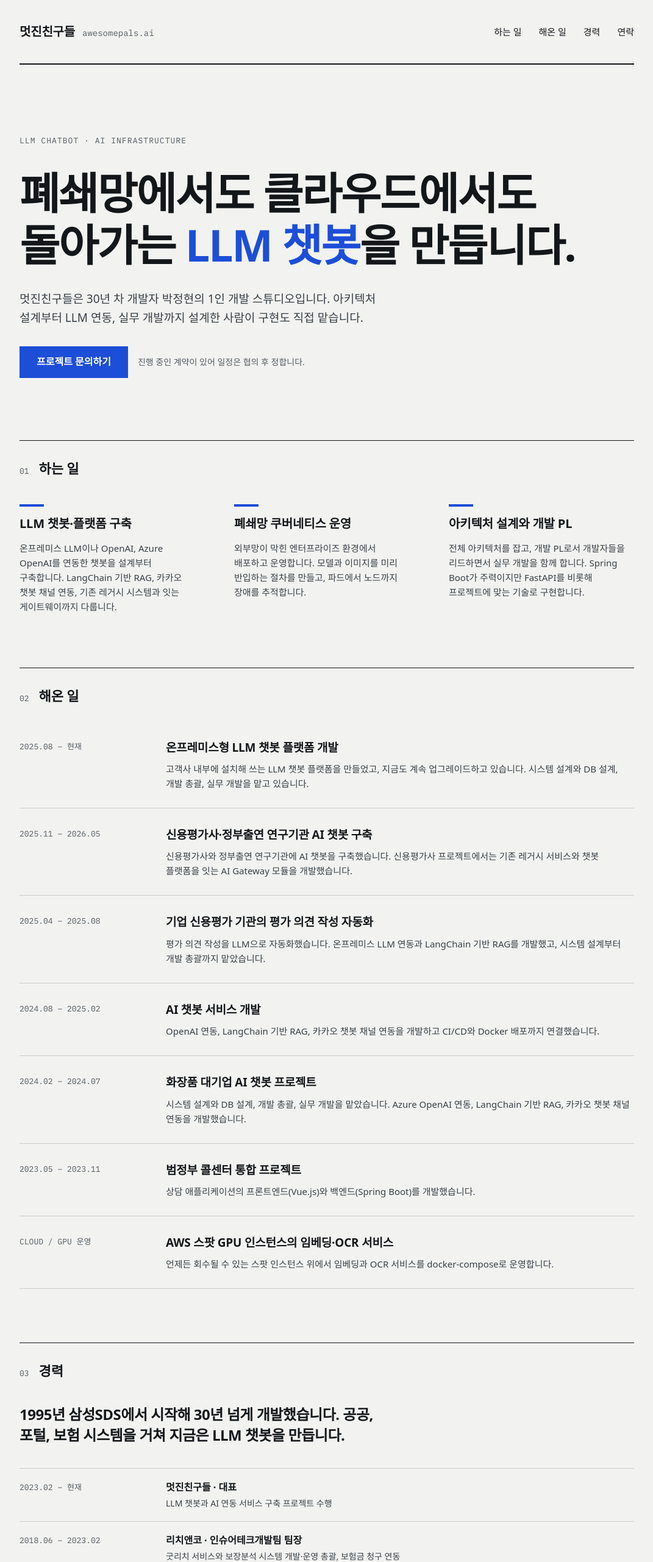
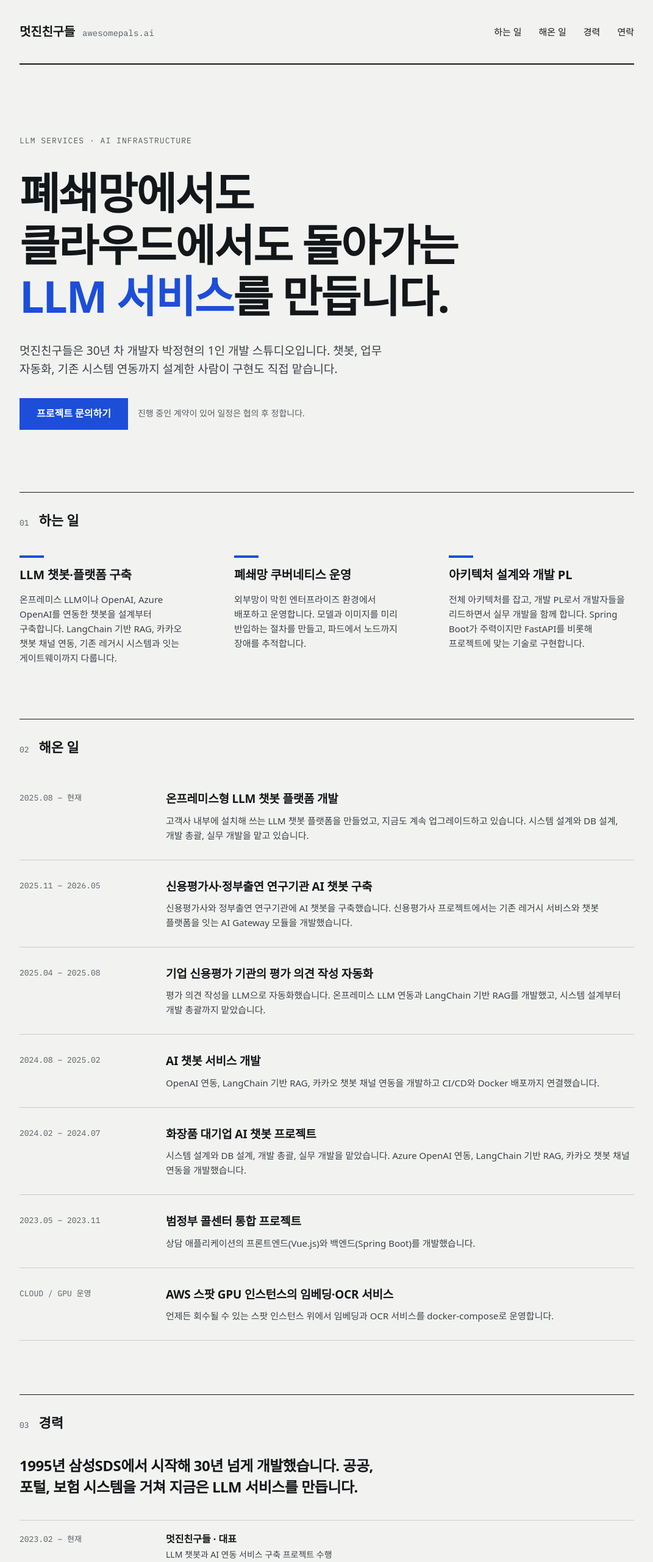
Before and after one commit to komasin4/awesomepals-site, a plain HTML site: page index.html in a window 1280 px wide. Shown: the top 2562 px of the page at 61% size, without its empty margins (104-1175 px from the left). Drawn offline with Linux system fonts and the light colour scheme; a web font is replaced by a local one.

Commit message:
Widen the headline from chatbots to LLM services
Chatbots stay as the lead example, but the hero, contact prompt and
career line no longer read as chatbot-only work.

Co-Authored-By: Claude Fable 5.2 <noreply@anthropic.com>
Claude-Session: https://claude.ai/code/session_01MGS5Rshw5qjG214vSpuwxV

```diff
--- a/index.html
+++ b/index.html
@@ -4,7 +4,7 @@
 <meta charset="utf-8">
 <meta name="viewport" content="width=device-width, initial-scale=1">
 <title>멋진친구들 awesomepals | LLM 챗봇 구축과 AI 인프라</title>
-<meta name="description" content="멋진친구들은 30년 차 개발자 박정현의 1인 개발 스튜디오입니다. 온프레미스와 클라우드 환경의 LLM 챗봇 구축, 폐쇄망 쿠버네티스 운영, 아키텍처 설계와 개발 리드를 맡습니다.">
+<meta name="description" content="멋진친구들은 30년 차 개발자 박정현의 1인 개발 스튜디오입니다. 온프레미스와 클라우드 환경의 LLM 챗봇과 업무 자동화 구축, 폐쇄망 쿠버네티스 운영, 아키텍처 설계와 개발 리드를 맡습니다.">
 <meta property="og:title" content="멋진친구들 awesomepals">
 <meta property="og:description" content="LLM 챗봇 구축과 AI 인프라를 맡는 1인 개발 스튜디오">
 <meta property="og:type" content="website">
@@ -85,9 +85,9 @@ footer{border-top:2px solid var(--ink);padding:24px 0 40px;display:flex;flex-wra
 
 <main>
 <section class="hero">
-<div class="mono">LLM CHATBOT · AI INFRASTRUCTURE</div>
-<h1>폐쇄망에서도 클라우드에서도 돌아가는 <em>LLM 챗봇</em>을 만듭니다.</h1>
-<p class="lead">멋진친구들은 30년 차 개발자 박정현의 1인 개발 스튜디오입니다. 아키텍처 설계부터 LLM 연동, 실무 개발까지 설계한 사람이 구현도 직접 맡습니다.</p>
+<div class="mono">LLM SERVICES · AI INFRASTRUCTURE</div>
+<h1>폐쇄망에서도 클라우드에서도 돌아가는 <em>LLM 서비스</em>를 만듭니다.</h1>
+<p class="lead">멋진친구들은 30년 차 개발자 박정현의 1인 개발 스튜디오입니다. 챗봇, 업무 자동화, 기존 시스템 연동까지 설계한 사람이 구현도 직접 맡습니다.</p>
 <div class="cta-row">
 <a class="cta" href="#contact">프로젝트 문의하기</a>
 <span class="note">진행 중인 계약이 있어 일정은 협의 후 정합니다.</span>
@@ -169,7 +169,7 @@ footer{border-top:2px solid var(--ink);padding:24px 0 40px;display:flex;flex-wra
 
 <section id="career" class="sec">
 <div class="sec-head"><span class="mono">03</span><h2>경력</h2></div>
-<p class="statement">1995년 삼성SDS에서 시작해 30년 넘게 개발했습니다. 공공, 포털, 보험 시스템을 거쳐 지금은 LLM 챗봇을 만듭니다.</p>
+<p class="statement">1995년 삼성SDS에서 시작해 30년 넘게 개발했습니다. 공공, 포털, 보험 시스템을 거쳐 지금은 LLM 서비스를 만듭니다.</p>
 <div class="jobs">
 <div class="row">
 <div class="mono">2023.02 – 현재</div>
@@ -202,7 +202,7 @@ footer{border-top:2px solid var(--ink);padding:24px 0 40px;display:flex;flex-wra
 <div class="sec-head"><span class="mono">04</span><h2>연락</h2></div>
 <div class="contact">
 <div>
-<p class="ask">사내 환경에 LLM 챗봇을 올려야 하거나, 설계부터 구현까지 맡을 사람이 필요하면 메일 주세요.</p>
+<p class="ask">사내 업무에 LLM을 도입해야 하거나, 설계부터 구현까지 맡을 사람이 필요하면 메일 주세요.</p>
 <a class="mail" href="mailto:contact@awesomepals.ai">contact@awesomepals.ai</a>
 <p class="note">보통 영업일 기준 이틀 안에 답장드립니다.</p>
 </div>
```
